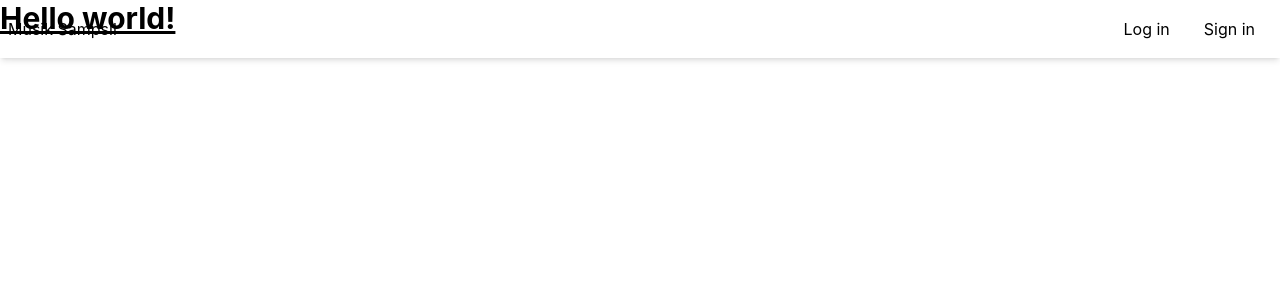
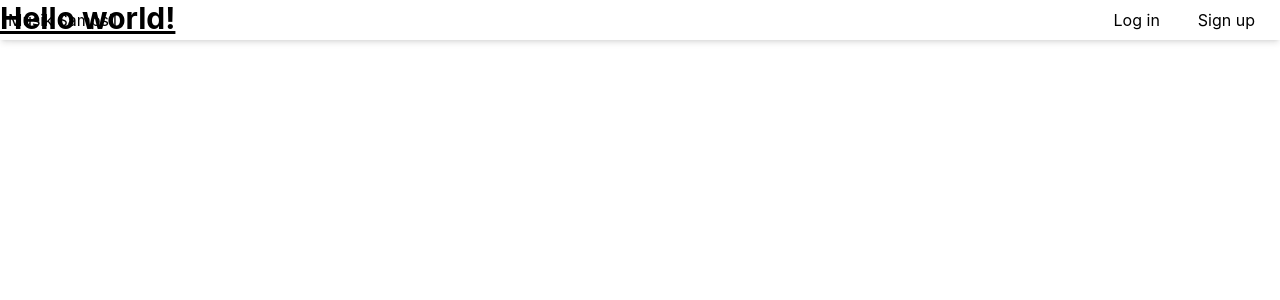
Before and after one commit to bartbie/kval, a React (Vite) app in the folder apps/frontend/: page / in a window 1280 px wide. Shown: the top 300 px of the page. Built offline with nearby package versions, Linux system fonts and the light colour scheme.

Commit message:
redo un-auth header

```diff
--- a/apps/frontend/package.json
+++ b/apps/frontend/package.json
@@ -11,6 +11,7 @@
   },
   "dependencies": {
     "@hookform/resolvers": "^3.9.1",
+    "@radix-ui/react-navigation-menu": "^1.2.3",
     "@radix-ui/react-slot": "^1.1.1",
     "class-variance-authority": "^0.7.1",
     "clsx": "^2.1.1",
--- a/apps/frontend/src/components/UnloggedHeader.tsx
+++ /dev/null
@@ -1,17 +0,0 @@
-const Button: React.FC<{ children: string }> = ({ children }) => (
-  <button className="rounded-lg border border-transparent px-4 py-2 text-base transition-colors focus:outline focus:outline-4 focus:outline-[auto] focus:outline-webkit-focus-ring-color hover:border-[#646cff]">
-    {children}
-  </button>
-);
-
-export default () => {
-  return (
-    <header className="fixed top-0 w-full shadow-md z-50 flex items-center justify-between p-2">
-      Musik Sampsil
-      <nav>
-        <Button>Log in</Button>
-        <Button>Sign in</Button>
-      </nav>
-    </header>
-  );
-};
--- /dev/null
+++ b/apps/frontend/src/components/headers/UnloggedHeader.tsx
@@ -0,0 +1,34 @@
+import {
+  NavigationMenu,
+  NavigationMenuItem,
+  NavigationMenuLink,
+  NavigationMenuList,
+} from "@/components/ui/navigation-menu";
+import { Link } from "react-router";
+
+const NavItem: React.FC<{ to: string; children: string }> = ({
+  to,
+  children,
+}) => (
+  <NavigationMenuItem>
+    <Link to={to}>
+      <NavigationMenuLink className="rounded-lg border border-transparent px-4 py-2 text-base transition-colors focus:outline focus:outline-4 focus:outline-[auto] focus:outline-webkit-focus-ring-color hover:border-[#646cff]">
+        {children}
+      </NavigationMenuLink>
+    </Link>
+  </NavigationMenuItem>
+);
+
+export default () => {
+  return (
+    <header className="fixed top-0 w-full shadow-md z-50 flex items-center justify-between p-2">
+      Musik Sampsil
+      <NavigationMenu>
+        <NavigationMenuList>
+          <NavItem to="auth/login">Log in</NavItem>
+          <NavItem to="auth/signup">Sign up</NavItem>
+        </NavigationMenuList>
+      </NavigationMenu>
+    </header>
+  );
+};
--- /dev/null
+++ b/apps/frontend/src/components/ui/navigation-menu.tsx
@@ -0,0 +1,128 @@
+import * as React from "react"
+import * as NavigationMenuPrimitive from "@radix-ui/react-navigation-menu"
+import { cva } from "class-variance-authority"
+import { ChevronDown } from "lucide-react"
+
+import { cn } from "@/lib/utils"
+
+const NavigationMenu = React.forwardRef<
+  React.ElementRef<typeof NavigationMenuPrimitive.Root>,
+  React.ComponentPropsWithoutRef<typeof NavigationMenuPrimitive.Root>
+>(({ className, children, ...props }, ref) => (
+  <NavigationMenuPrimitive.Root
+    ref={ref}
+    className={cn(
+      "relative z-10 flex max-w-max flex-1 items-center justify-center",
+      className
+    )}
+    {...props}
+  >
+    {children}
+    <NavigationMenuViewport />
+  </NavigationMenuPrimitive.Root>
+))
+NavigationMenu.displayName = NavigationMenuPrimitive.Root.displayName
+
+const NavigationMenuList = React.forwardRef<
+  React.ElementRef<typeof NavigationMenuPrimitive.List>,
+  React.ComponentPropsWithoutRef<typeof NavigationMenuPrimitive.List>
+>(({ className, ...props }, ref) => (
+  <NavigationMenuPrimitive.List
+    ref={ref}
+    className={cn(
+      "group flex flex-1 list-none items-center justify-center space-x-1",
+      className
+    )}
+    {...props}
+  />
+))
+NavigationMenuList.displayName = NavigationMenuPrimitive.List.displayName
+
+const NavigationMenuItem = NavigationMenuPrimitive.Item
+
+const navigationMenuTriggerStyle = cva(
+  "group inline-flex h-10 w-max items-center justify-center rounded-md bg-white px-4 py-2 text-sm font-medium transition-colors hover:bg-neutral-100 hover:text-neutral-900 focus:bg-neutral-100 focus:text-neutral-900 focus:outline-none disabled:pointer-events-none disabled:opacity-50 data-[active]:bg-neutral-100/50 data-[state=open]:bg-neutral-100/50 dark:bg-neutral-950 dark:hover:bg-neutral-800 dark:hover:text-neutral-50 dark:focus:bg-neutral-800 dark:focus:text-neutral-50 dark:data-[active]:bg-neutral-800/50 dark:data-[state=open]:bg-neutral-800/50"
+)
+
+const NavigationMenuTrigger = React.forwardRef<
+  React.ElementRef<typeof NavigationMenuPrimitive.Trigger>,
+  React.ComponentPropsWithoutRef<typeof NavigationMenuPrimitive.Trigger>
+>(({ className, children, ...props }, ref) => (
+  <NavigationMenuPrimitive.Trigger
+    ref={ref}
+    className={cn(navigationMenuTriggerStyle(), "group", className)}
+    {...props}
+  >
+    {children}{""}
+    <ChevronDown
+      className="relative top-[1px] ml-1 h-3 w-3 transition duration-200 group-data-[state=open]:rotate-180"
+      aria-hidden="true"
+    />
+  </NavigationMenuPrimitive.Trigger>
+))
+NavigationMenuTrigger.displayName = NavigationMenuPrimitive.Trigger.displayName
+
+const NavigationMenuContent = React.forwardRef<
+  React.ElementRef<typeof NavigationMenuPrimitive.Content>,
+  React.ComponentPropsWithoutRef<typeof NavigationMenuPrimitive.Content>
+>(({ className, ...props }, ref) => (
+  <NavigationMenuPrimitive.Content
+    ref={ref}
+    className={cn(
+      "left-0 top-0 w-full data-[motion^=from-]:animate-in data-[motion^=to-]:animate-out data-[motion^=from-]:fade-in data-[motion^=to-]:fade-out data-[motion=from-end]:slide-in-from-right-52 data-[motion=from-start]:slide-in-from-left-52 data-[motion=to-end]:slide-out-to-right-52 data-[motion=to-start]:slide-out-to-left-52 md:absolute md:w-auto",
+      className
+    )}
+    {...props}
+  />
+))
+NavigationMenuContent.displayName = NavigationMenuPrimitive.Content.displayName
+
+const NavigationMenuLink = NavigationMenuPrimitive.Link
+
+const NavigationMenuViewport = React.forwardRef<
+  React.ElementRef<typeof NavigationMenuPrimitive.Viewport>,
+  React.ComponentPropsWithoutRef<typeof NavigationMenuPrimitive.Viewport>
+>(({ className, ...props }, ref) => (
+  <div className={cn("absolute left-0 top-full flex justify-center")}>
+    <NavigationMenuPrimitive.Viewport
+      className={cn(
+        "origin-top-center relative mt-1.5 h-[var(--radix-navigation-menu-viewport-height)] w-full overflow-hidden rounded-md border border-neutral-200 bg-white text-neutral-950 shadow-lg data-[state=open]:animate-in data-[state=closed]:animate-out data-[state=closed]:zoom-out-95 data-[state=open]:zoom-in-90 md:w-[var(--radix-navigation-menu-viewport-width)] dark:border-neutral-800 dark:bg-neutral-950 dark:text-neutral-50",
+        className
+      )}
+      ref={ref}
+      {...props}
+    />
+  </div>
+))
+NavigationMenuViewport.displayName =
+  NavigationMenuPrimitive.Viewport.displayName
+
+const NavigationMenuIndicator = React.forwardRef<
+  React.ElementRef<typeof NavigationMenuPrimitive.Indicator>,
+  React.ComponentPropsWithoutRef<typeof NavigationMenuPrimitive.Indicator>
+>(({ className, ...props }, ref) => (
+  <NavigationMenuPrimitive.Indicator
+    ref={ref}
+    className={cn(
+      "top-full z-[1] flex h-1.5 items-end justify-center overflow-hidden data-[state=visible]:animate-in data-[state=hidden]:animate-out data-[state=hidden]:fade-out data-[state=visible]:fade-in",
+      className
+    )}
+    {...props}
+  >
+    <div className="relative top-[60%] h-2 w-2 rotate-45 rounded-tl-sm bg-neutral-200 shadow-md dark:bg-neutral-800" />
+  </NavigationMenuPrimitive.Indicator>
+))
+NavigationMenuIndicator.displayName =
+  NavigationMenuPrimitive.Indicator.displayName
+
+export {
+  navigationMenuTriggerStyle,
+  NavigationMenu,
+  NavigationMenuList,
+  NavigationMenuItem,
+  NavigationMenuContent,
+  NavigationMenuTrigger,
+  NavigationMenuLink,
+  NavigationMenuIndicator,
+  NavigationMenuViewport,
+}
--- a/apps/frontend/src/routes/FrontPage.tsx
+++ b/apps/frontend/src/routes/FrontPage.tsx
@@ -1,4 +1,4 @@
-import UnloggedHeader from "../components/UnloggedHeader";
+import UnloggedHeader from "../components/headers/UnloggedHeader";
 
 export default () => {
   return (
```
Also changed, not shown: 1 other file (tests, documents, lock files or other folders).
